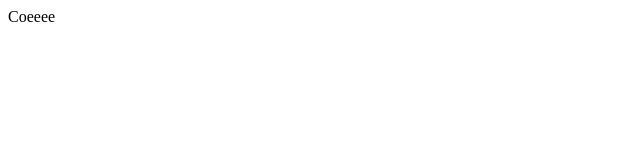
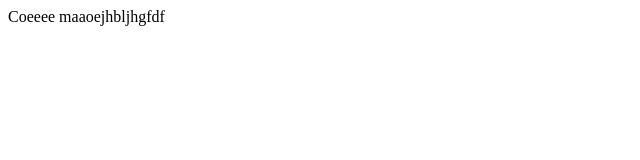
Before and after one commit to LeBronV/The-Casual-Courtwear, a plain HTML site: page index.html in a window 1280 px wide. Shown: the whole page, without its empty margins (0-640 px from the left). Drawn offline with Linux system fonts and the light colour scheme.

Commit message:
Update index.html

```diff
--- a/index.html
+++ b/index.html
@@ -1,7 +1,7 @@
 <html>
 <head></head>
 <body>
-Coeeee
+Coeeee maaoejhbljhgfdf
 
 
 
```
